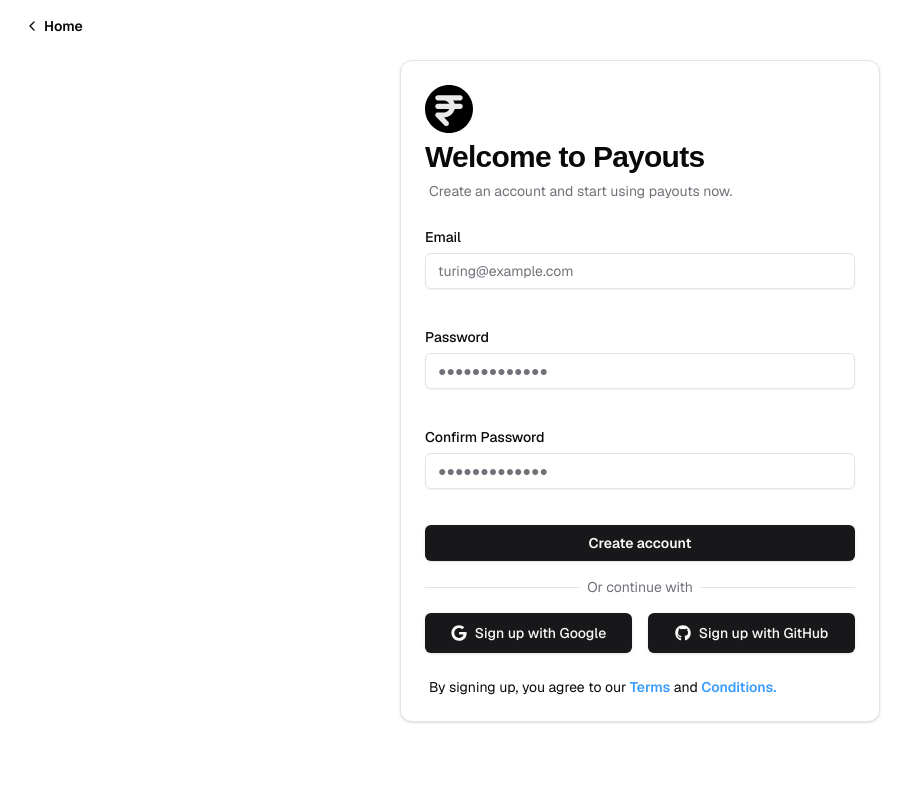
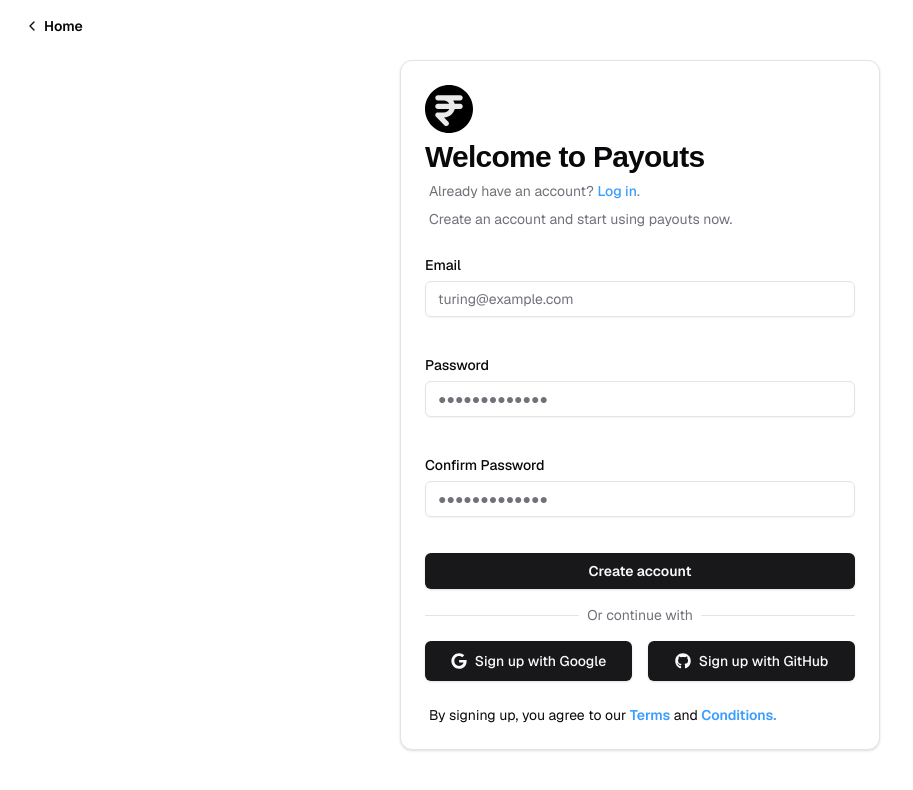
Before and after one commit to pranavcpawar/payouts-app, a Next.js app: page /signup in a window 1280 px wide. Shown: the top 790 px of the page, without its empty margins (0-913 px from the left). Built offline with nearby package versions, Linux system fonts and the light colour scheme; a web font is replaced by a local one.

Commit message:
add login and signup navigation

```diff
--- a/app/(auth)/login/page.tsx
+++ b/app/(auth)/login/page.tsx
@@ -30,6 +30,13 @@ export default async function Login() {
             Log in to Payouts
           </CardTitle>
           <CardDescription className="font-[family-name:var(--font-geist-sans)] ml-1">
+            <h3 className="mb-2">
+              Don&apos;t have an account?{" "}
+              <span className="hover:cursor-pointer text-tnc font-medium">
+                <a href="/signup">Sign up</a>
+              </span>
+              .
+            </h3>
             Enter your email to login to your account.
           </CardDescription>
         </CardHeader>
--- a/app/(auth)/signup/page.tsx
+++ b/app/(auth)/signup/page.tsx
@@ -30,6 +30,13 @@ export default async function Signup() {
             Welcome to Payouts
           </CardTitle>
           <CardDescription className="font-[family-name:var(--font-geist-sans)] ml-1">
+            <h3 className="mb-2">
+              Already have an account?{" "}
+              <span className="hover:cursor-pointer text-tnc font-medium">
+                <a href="/login">Log in</a>
+              </span>
+              .
+            </h3>
             Create an account and start using payouts now.
           </CardDescription>
         </CardHeader>
```
